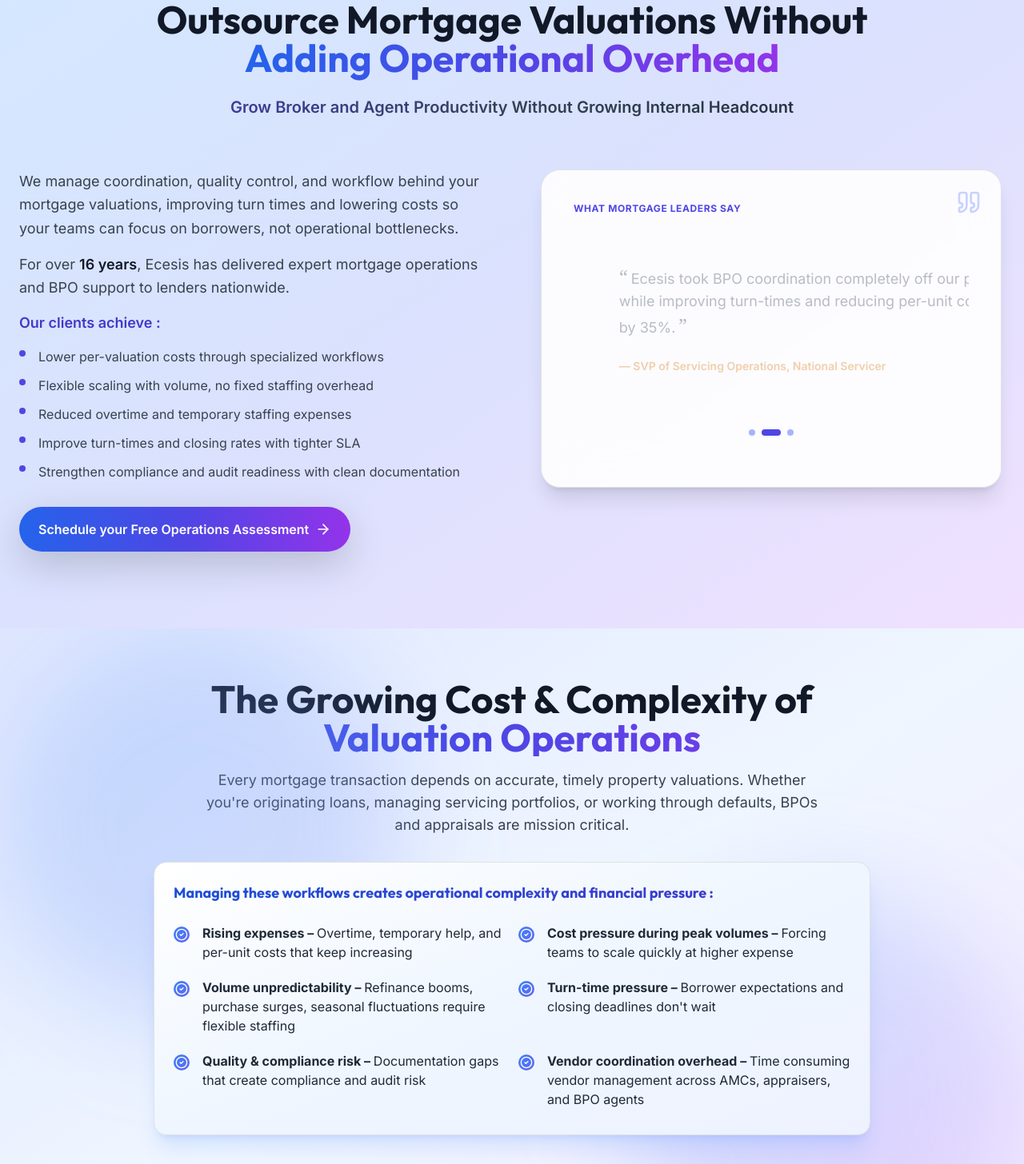
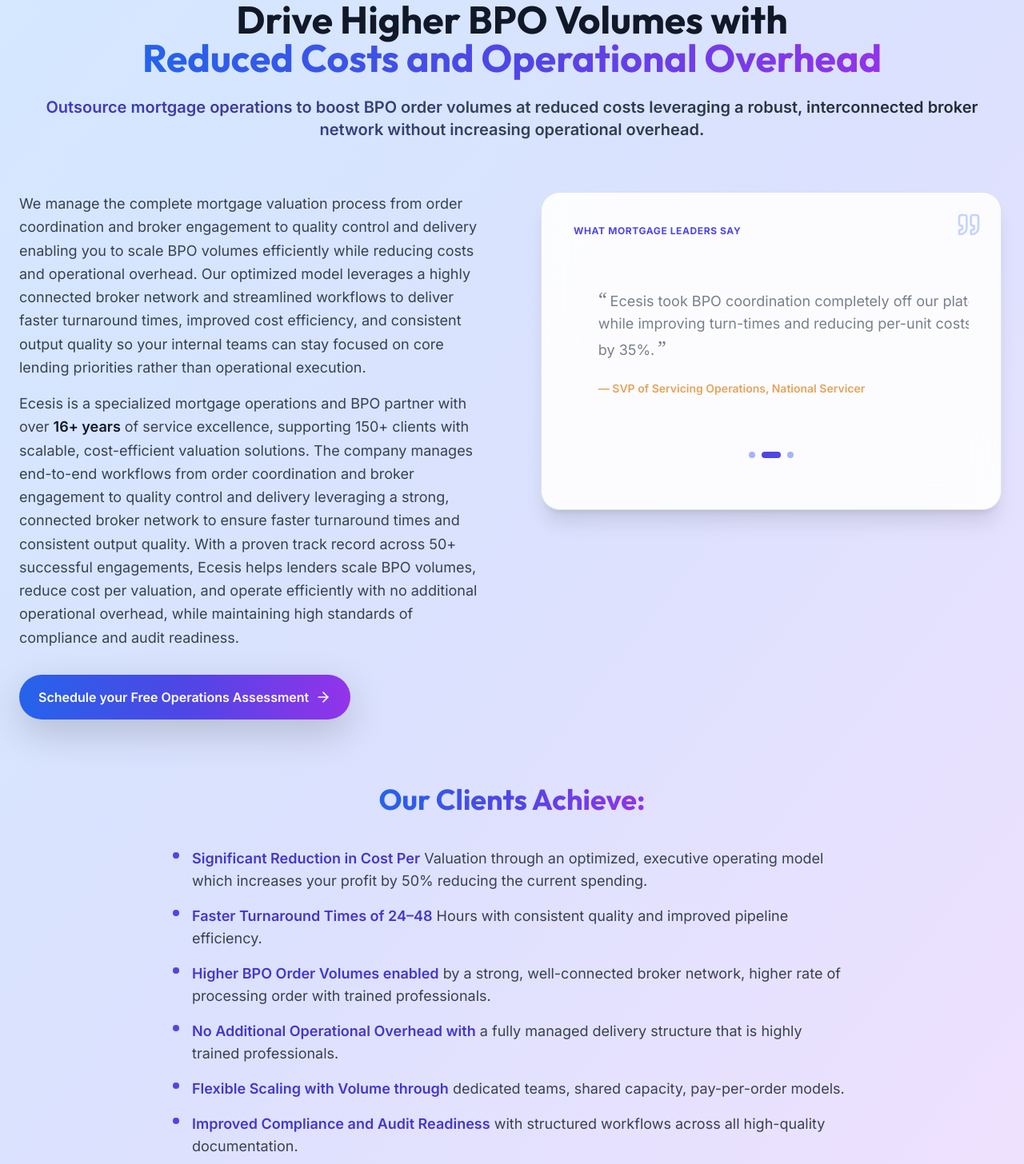
Before and after one commit to Hrishiii-s/demo-project, a Next.js app: page /services-details/b2b_bpo_valuation in a window 1280 px wide. Shown: the part 180-1636 px from the top of the page at 80% size. Built offline with nearby package versions, Linux system fonts and the light colour scheme.

Commit message:
feat (updated bpo hero section)

```diff
--- a/components/bpo/bpo_hero.jsx
+++ b/components/bpo/bpo_hero.jsx
@@ -1,33 +1,31 @@
-
-
-"use client";
-import { useEffect, useState } from "react";
-import { motion, AnimatePresence } from "framer-motion";
-import { ArrowRight,Quote } from "lucide-react";
+'use client';
+import { useEffect, useState } from 'react';
+import { motion, AnimatePresence } from 'framer-motion';
+import { ArrowRight, Quote } from 'lucide-react';
 
 const testimonials = [
   {
     quote:
-      "During the 2024 refinance surge, Ecesis scaled with us seamlessly. We processed 3× our normal volume without adding headcount or missing SLAs.",
-    author: "Chief Operations Officer",
-    company: "Mid-Size Mortgage Lender",
+      'During the 2024 refinance surge, Ecesis scaled with us seamlessly. We processed 3× our normal volume without adding headcount or missing SLAs.',
+    author: 'Chief Operations Officer',
+    company: 'Mid-Size Mortgage Lender',
   },
   {
     quote:
-      "Ecesis took BPO coordination completely off our plate while improving turn-times and reducing per-unit costs by 35%.",
-    author: "SVP of Servicing Operations",
-    company: "National Servicer",
+      'Ecesis took BPO coordination completely off our plate while improving turn-times and reducing per-unit costs by 35%.',
+    author: 'SVP of Servicing Operations',
+    company: 'National Servicer',
   },
   {
     quote:
-      "We eliminated the equivalent of 1.5 FTEs in coordination work. The ROI was clear within 60 days.",
-    author: "VP Operations",
-    company: "Regional Mortgage Bank",
+      'We eliminated the equivalent of 1.5 FTEs in coordination work. The ROI was clear within 60 days.',
+    author: 'VP Operations',
+    company: 'Regional Mortgage Bank',
   },
 ];
 
 const slideVariants = {
-  enter: (direction) => ({
+  enter: direction => ({
     x: direction > 0 ? 80 : -80,
     opacity: 0,
   }),
@@ -35,7 +33,7 @@
     x: 0,
     opacity: 1,
   },
-  exit: (direction) => ({
+  exit: direction => ({
     x: direction > 0 ? -80 : 80,
     opacity: 0,
   }),
@@ -44,7 +42,7 @@
 export const BpoHero = () => {
   const [[index, direction], setIndex] = useState([0, 0]);
 
-   const paginate = (newDirection) => {
+  const paginate = newDirection => {
     setIndex([
       (index + newDirection + testimonials.length) % testimonials.length,
       newDirection,
@@ -59,13 +57,12 @@
     return () => clearInterval(interval);
   }, [index]);
 
-
   return (
     <section className="relative pt-20 pb-24 min-h-screen overflow-hidden bg-gradient-to-br from-blue-300/40 via-indigo-300/40 to-purple-300/40">
       {/* Animated Background Glow */}
       <motion.div
         animate={{ scale: [1, 1.05, 1] }}
-        transition={{ duration: 12, repeat: Infinity, ease: "easeInOut" }}
+        transition={{ duration: 12, repeat: Infinity, ease: 'easeInOut' }}
         className="absolute inset-0 -z-10 overflow-hidden"
       >
         <div className="absolute -top-32 -right-32 w-[900px] h-[900px] bg-gradient-to-br from-blue-400/60 via-indigo-500/60 to-purple-600/60 rounded-full blur-3xl" />
@@ -80,19 +77,15 @@
         className="max-w-7xl mx-auto px-6 text-center mb-16"
       >
         <h1 className="text-4xl lg:text-5xl font-bold text-gray-900 max-w-5xl mx-auto mb-4">
-          Outsource Mortgage Valuations Without{" "}
+          Drive Higher BPO Volumes with<br></br>
           <span className="bg-gradient-to-r from-blue-600 via-indigo-600 to-purple-600 bg-clip-text text-transparent">
-            Adding Operational Overhead
+            Reduced Costs and Operational Overhead
           </span>
         </h1>
-        <p
-          className="
-  text-xl font-semibold
-  bg-gradient-to-r from-indigo-700 via-slate-700 to-gray-800
-  bg-clip-text text-transparent
-"
-        >
-          Grow Broker and Agent Productivity Without Growing Internal Headcount
+        <p className="text-xl font-semibold bg-gradient-to-r from-indigo-700 via-slate-700 to-gray-800 bg-clip-text text-transparent">
+          Outsource mortgage operations to boost BPO order volumes at reduced
+          costs leveraging a robust, interconnected broker network without
+          increasing operational overhead.
         </p>
       </motion.div>
 
@@ -119,43 +112,31 @@
             className="max-w-xl"
           >
             <p className="text-lg text-gray-700 mb-3 leading-relaxed">
-              We manage coordination, quality control, and workflow behind your
-              mortgage valuations, improving turn times and lowering costs so
-              your teams can focus on borrowers, not operational bottlenecks.
+              We manage the complete mortgage valuation process from order
+              coordination and broker engagement to quality control and delivery
+              enabling you to scale BPO volumes efficiently while reducing costs
+              and operational overhead. Our optimized model leverages a highly
+              connected broker network and streamlined workflows to deliver
+              faster turnaround times, improved cost efficiency, and consistent
+              output quality so your internal teams can stay focused on core
+              lending priorities rather than operational execution.
             </p>
 
             <p className="text-lg text-gray-700 mb-3 leading-relaxed">
-              For over{" "}
-              <span className="font-semibold text-gray-900">16 years</span>,
-              Ecesis has delivered expert mortgage operations and BPO support to
-              lenders nationwide.
+              Ecesis is a specialized mortgage operations and BPO partner with
+              over{' '}
+              <span className="font-semibold text-gray-900">16+ years</span> of
+              service excellence, supporting 150+ clients with scalable,
+              cost-efficient valuation solutions. The company manages end-to-end
+              workflows from order coordination and broker engagement to quality
+              control and delivery leveraging a strong, connected broker network
+              to ensure faster turnaround times and consistent output quality.
+              With a proven track record across 50+ successful engagements,
+              Ecesis helps lenders scale BPO volumes, reduce cost per valuation,
+              and operate efficiently with no additional operational overhead,
+              while maintaining high standards of compliance and audit
+              readiness.
             </p>
-
-            <p className="text-lg font-semibold text-indigo-700 mb-3">
-              Our clients achieve :
-            </p>
-
-            <ul className="space-y-3 text-gray-700 mb-8">
-              {[
-                "Lower per-valuation costs through specialized workflows",
-                "Flexible scaling with volume, no fixed staffing overhead",
-                "Reduced overtime and  temporary staffing expenses",
-                "Improve turn-times and closing rates with tighter SLA",
-                "Strengthen compliance and audit readiness with clean documentation",
-              ].map((item, i) => (
-                <motion.li
-                  key={i}
-                  variants={{
-                    hidden: { opacity: 0, y: 15 },
-                    visible: { opacity: 1, y: 0 },
-                  }}
-                  className="flex items-start gap-3"
-                >
-                  <span className="mt-1 h-2 w-2 rounded-full bg-indigo-600 shrink-0" />
-                  <span>{item}</span>
-                </motion.li>
-              ))}
-            </ul>
           </motion.div>
 
           <motion.div
@@ -163,6 +144,7 @@
               hidden: { opacity: 0, y: 20 },
               visible: { opacity: 1, y: 0 },
             }}
+            className="mt-8"
           >
             <a
               href="https://calendly.com/vishnu-vinayan-ecesistech/30-minute-meeting-clone"
@@ -213,7 +195,7 @@
                 initial="enter"
                 animate="center"
                 exit="exit"
-                transition={{ duration: 0.45, ease: "easeOut" }}
+                transition={{ duration: 0.45, ease: 'easeOut' }}
                 drag="x"
                 dragConstraints={{ left: 0, right: 0 }}
                 dragElastic={0.6}
@@ -252,13 +234,56 @@
                   }
                 }}
                 className={`h-2 rounded-full transition-all ${
-                  i === index ? "w-6 bg-indigo-600" : "w-2 bg-indigo-300"
+                  i === index ? 'w-6 bg-indigo-600' : 'w-2 bg-indigo-300'
                 }`}
               />
             ))}
           </div>
         </motion.div>
       </div>
+
+      {/* FULL WIDTH - Our Clients Achieve Section with Simple Bullet Points */}
+      <motion.div
+        initial={{ opacity: 0, y: 30 }}
+        whileInView={{ opacity: 1, y: 0 }}
+        viewport={{ once: true }}
+        transition={{ duration: 0.6 }}
+        className="max-w-4xl mx-auto px-6 mt-20"
+      >
+        <h2 className="text-3xl lg:text-4xl font-bold text-center text-gray-900 mb-10">
+          <span className="bg-gradient-to-r from-blue-600 via-indigo-600 to-purple-600 bg-clip-text text-transparent">
+            Our Clients Achieve:
+          </span>
+        </h2>
+
+        <ul className="space-y-4">
+          {[
+            'Significant Reduction in Cost Per Valuation through an optimized, executive operating model which increases your profit by 50% reducing the current spending.',
+            'Faster Turnaround Times of 24–48 Hours with consistent quality and improved pipeline efficiency.',
+            'Higher BPO Order Volumes enabled by a strong, well-connected broker network, higher rate of processing order with trained professionals.',
+            'No Additional Operational Overhead with a fully managed delivery structure that is highly trained professionals.',
+            'Flexible Scaling with Volume through dedicated teams, shared capacity, pay-per-order models.',
+            'Improved Compliance and Audit Readiness with structured workflows across all high-quality documentation.',
+          ].map((item, i) => (
+            <motion.li
+              key={i}
+              initial={{ opacity: 0, x: -20 }}
+              whileInView={{ opacity: 1, x: 0 }}
+              viewport={{ once: true }}
+              transition={{ duration: 0.4, delay: i * 0.1 }}
+              className="flex items-start gap-3 text-gray-700 text-base md:text-lg leading-relaxed"
+            >
+              <span className="mt-1.5 h-2 w-2 rounded-full bg-indigo-600 shrink-0" />
+              <span>
+                <strong className="font-semibold text-indigo-700">
+                  {item.split(' ').slice(0, 5).join(' ')}
+                </strong>{' '}
+                {item.split(' ').slice(5).join(' ')}
+              </span>
+            </motion.li>
+          ))}
+        </ul>
+      </motion.div>
     </section>
   );
 };
```
Lines whose indentation alone changed are shown as unchanged.
